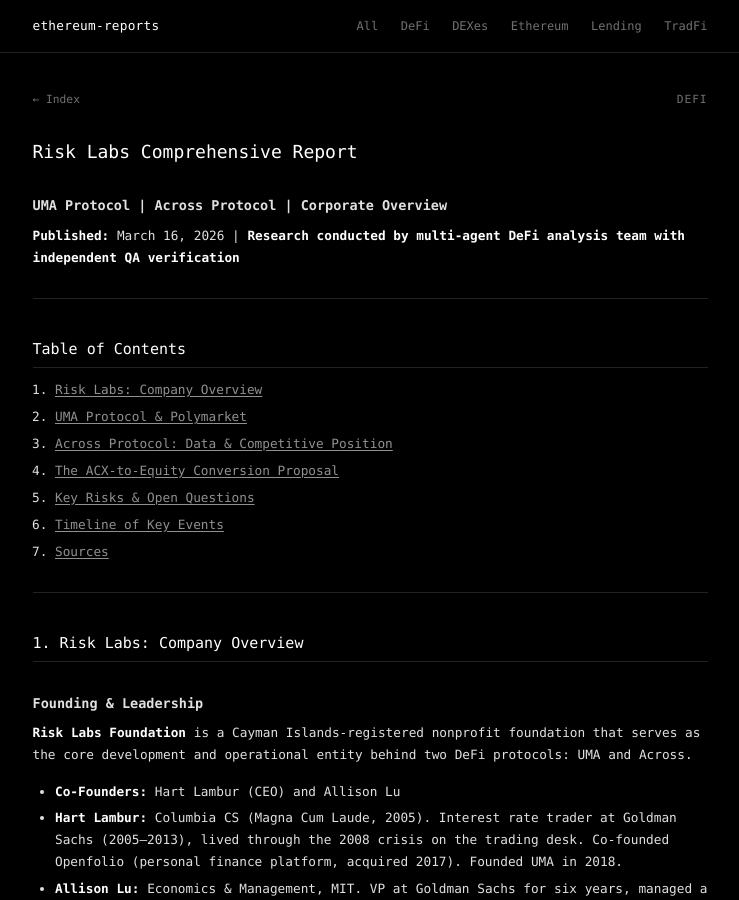
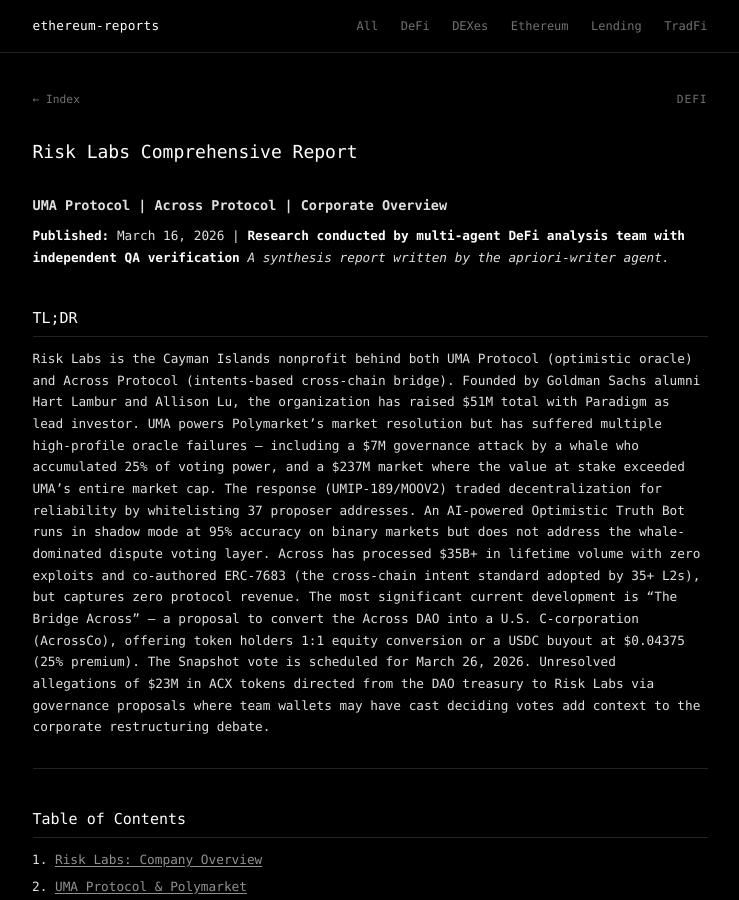
Before and after one commit to 0xapriori/ethereum-reports, a Jekyll site: the page built from defi/risk-labs-uma-across-report-march-2026.md, in a window 1280 px wide and 900 px high. Shown: the whole window, without its empty margins (270-1009 px from the left). Built offline with Jekyll 4.4.1, drawn with Linux system fonts in a browser that asks for light colours.

Commit message:
Add TL;DR and apriori-writer attribution to Risk Labs report
Co-Authored-By: Claude Opus 4.6 (1M context) <noreply@anthropic.com>

```diff
--- a/defi/risk-labs-uma-across-report-march-2026.md
+++ b/defi/risk-labs-uma-across-report-march-2026.md
@@ -6,6 +6,11 @@ date: 2026-03-16
 # Risk Labs Comprehensive Report
 ### UMA Protocol | Across Protocol | Corporate Overview
 **Published:** March 16, 2026 | **Research conducted by multi-agent DeFi analysis team with independent QA verification**
+*A synthesis report written by the apriori-writer agent.*
+
+## TL;DR
+
+Risk Labs is the Cayman Islands nonprofit behind both UMA Protocol (optimistic oracle) and Across Protocol (intents-based cross-chain bridge). Founded by Goldman Sachs alumni Hart Lambur and Allison Lu, the organization has raised $51M total with Paradigm as lead investor. UMA powers Polymarket's market resolution but has suffered multiple high-profile oracle failures — including a $7M governance attack by a whale who accumulated 25% of voting power, and a $237M market where the value at stake exceeded UMA's entire market cap. The response (UMIP-189/MOOV2) traded decentralization for reliability by whitelisting 37 proposer addresses. An AI-powered Optimistic Truth Bot runs in shadow mode at 95% accuracy on binary markets but does not address the whale-dominated dispute voting layer. Across has processed $35B+ in lifetime volume with zero exploits and co-authored ERC-7683 (the cross-chain intent standard adopted by 35+ L2s), but captures zero protocol revenue. The most significant current development is "The Bridge Across" — a proposal to convert the Across DAO into a U.S. C-corporation (AcrossCo), offering token holders 1:1 equity conversion or a USDC buyout at $0.04375 (25% premium). The Snapshot vote is scheduled for March 26, 2026. Unresolved allegations of $23M in ACX tokens directed from the DAO treasury to Risk Labs via governance proposals where team wallets may have cast deciding votes add context to the corporate restructuring debate.
 
 ---
 
```
